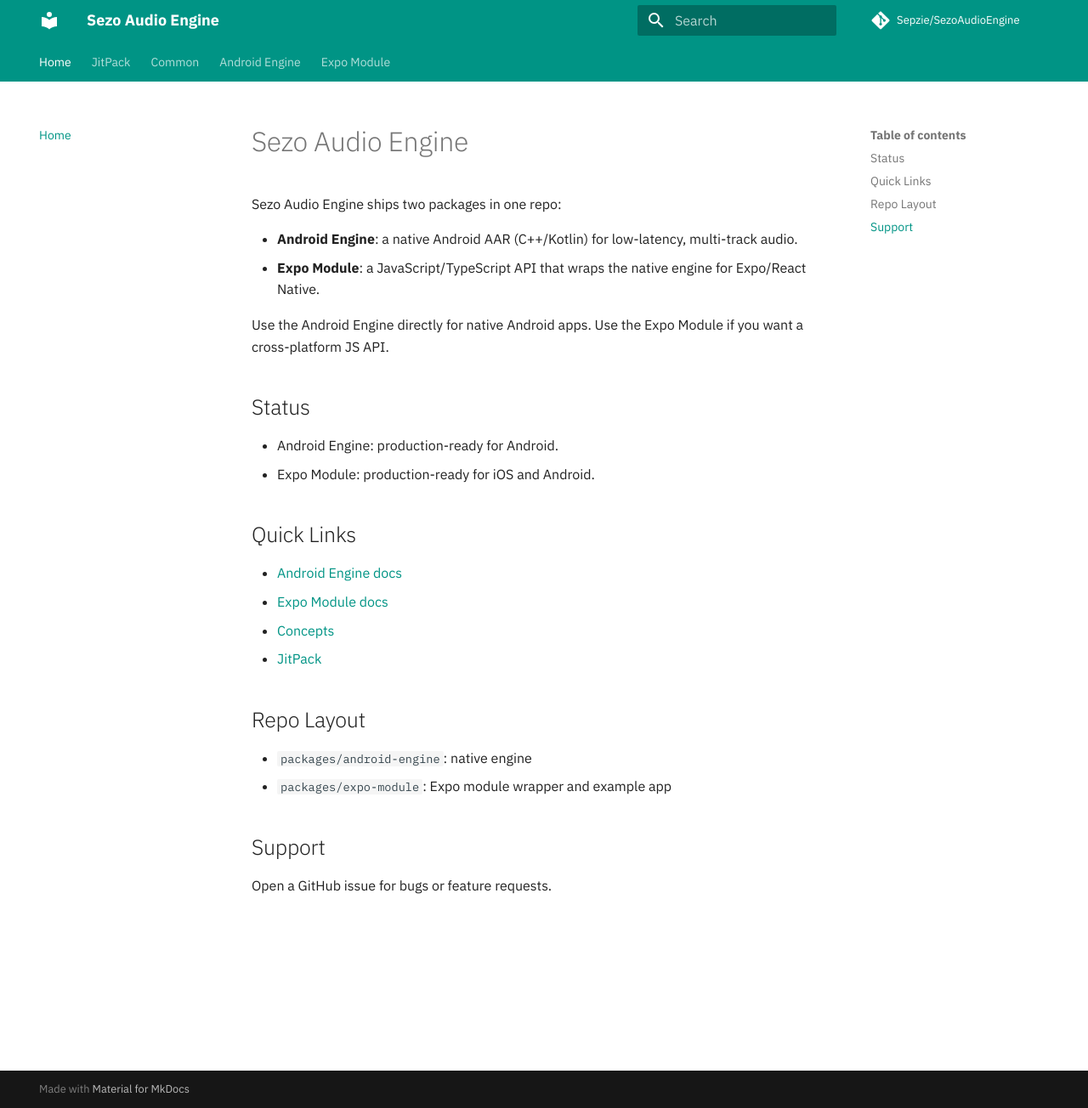
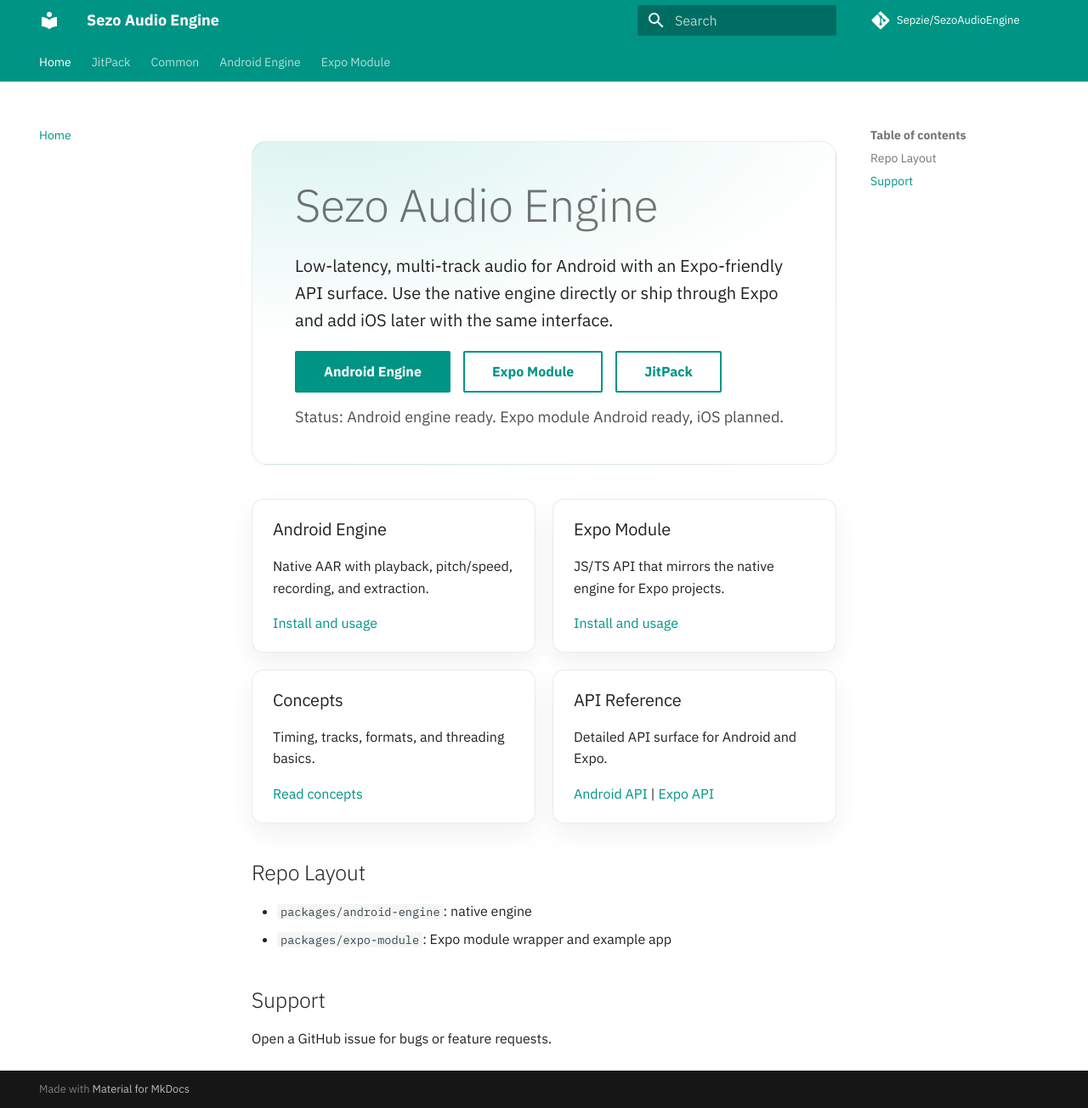
Before and after one commit to Sepzie/SezoAudioEngine, an MkDocs documentation site: the page built from docs/index.md, in a window 1280 px wide and 1304 px high. Shown: the whole window at 85% size. Built offline with MkDocs 1.6.1 and Material for MkDocs 9.7.7, drawn with Linux system fonts in a browser that asks for light colours; comment, search, counter and statistics services are not loaded.

Commit message:
improve docs

```diff
--- /dev/null
+++ b/docs/assets/javascripts/external-links.js
@@ -0,0 +1,7 @@
+document.addEventListener('DOMContentLoaded', () => {
+  const navLinks = document.querySelectorAll('a[href^="https://jitpack.io/"]');
+  navLinks.forEach((link) => {
+    link.setAttribute('target', '_blank');
+    link.setAttribute('rel', 'noopener');
+  });
+});
--- /dev/null
+++ b/docs/assets/stylesheets/extra.css
@@ -0,0 +1,63 @@
+:root {
+  --sezo-hero-bg: radial-gradient(1200px 500px at 10% -10%, #d9f3ee 0%, #ffffff 55%);
+  --sezo-card-border: rgba(0, 0, 0, 0.08);
+}
+
+.hero {
+  margin: 1rem 0 2rem;
+  padding: 2rem 2.5rem;
+  border-radius: 18px;
+  background: var(--sezo-hero-bg);
+  border: 1px solid var(--sezo-card-border);
+}
+
+.hero h1 {
+  font-size: clamp(1.9rem, 1.4rem + 2vw, 3rem);
+  margin-bottom: 0.5rem;
+}
+
+.hero p {
+  max-width: 48rem;
+  font-size: 1rem;
+}
+
+.hero-cta {
+  display: flex;
+  gap: 0.75rem;
+  flex-wrap: wrap;
+  margin-top: 1rem;
+}
+
+.hero-meta {
+  margin-top: 0.75rem;
+  font-size: 0.9rem;
+  opacity: 0.8;
+}
+
+.grid.cards {
+  display: grid;
+  grid-template-columns: repeat(auto-fit, minmax(220px, 1fr));
+  gap: 1rem;
+}
+
+.grid.cards .card {
+  border: 1px solid var(--sezo-card-border);
+  border-radius: 14px;
+  padding: 1rem 1.2rem;
+  background: #fff;
+  box-shadow: 0 12px 30px rgba(15, 23, 42, 0.06);
+}
+
+.grid.cards .card h3 {
+  margin-top: 0;
+}
+
+.md-typeset a.md-button.md-button--primary {
+  box-shadow: none;
+}
+
+@media (max-width: 600px) {
+  .hero {
+    padding: 1.5rem;
+  }
+}
--- a/docs/index.md
+++ b/docs/index.md
@@ -1,23 +1,36 @@
-# Sezo Audio Engine
+<div class="hero">
+  <h1>Sezo Audio Engine</h1>
+  <p>Low-latency, multi-track audio for Android with an Expo-friendly API surface. Use the native engine directly or ship through Expo and add iOS later with the same interface.</p>
+  <div class="hero-cta">
+    <a class="md-button md-button--primary" href="android/overview/">Android Engine</a>
+    <a class="md-button" href="expo/overview/">Expo Module</a>
+    <a class="md-button" href="https://jitpack.io/#Sepzie/SezoAudioEngine">JitPack</a>
+  </div>
+  <div class="hero-meta">Status: Android engine ready. Expo module Android ready, iOS planned.</div>
+</div>
 
-Sezo Audio Engine ships two packages in one repo:
-
-- **Android Engine**: a native Android AAR (C++/Kotlin) for low-latency, multi-track audio.
-- **Expo Module**: a JavaScript/TypeScript API that wraps the native engine for Expo/React Native.
-
-Use the Android Engine directly for native Android apps. Use the Expo Module if you want a cross-platform JS API.
-
-## Status
-
-- Android Engine: production-ready for Android.
-- Expo Module: production-ready for iOS and Android.
-
-## Quick Links
-
-- [Android Engine docs](android/overview.md)
-- [Expo Module docs](expo/overview.md)
-- [Concepts](common/concepts.md)
-- [JitPack](https://jitpack.io/#Sepzie/SezoAudioEngine)
+<div class="grid cards">
+  <div class="card">
+    <h3>Android Engine</h3>
+    <p>Native AAR with playback, pitch/speed, recording, and extraction.</p>
+    <p><a href="android/install/">Install and usage</a></p>
+  </div>
+  <div class="card">
+    <h3>Expo Module</h3>
+    <p>JS/TS API that mirrors the native engine for Expo projects.</p>
+    <p><a href="expo/install/">Install and usage</a></p>
+  </div>
+  <div class="card">
+    <h3>Concepts</h3>
+    <p>Timing, tracks, formats, and threading basics.</p>
+    <p><a href="common/concepts/">Read concepts</a></p>
+  </div>
+  <div class="card">
+    <h3>API Reference</h3>
+    <p>Detailed API surface for Android and Expo.</p>
+    <p><a href="android/api/">Android API</a> | <a href="expo/api/">Expo API</a></p>
+  </div>
+</div>
 
 ## Repo Layout
 
--- a/mkdocs.yml
+++ b/mkdocs.yml
@@ -28,6 +28,9 @@ markdown_extensions:
 extra_css:
   - assets/stylesheets/extra.css
 
+extra_javascript:
+  - assets/javascripts/external-links.js
+
 plugins:
   - search
 
```
